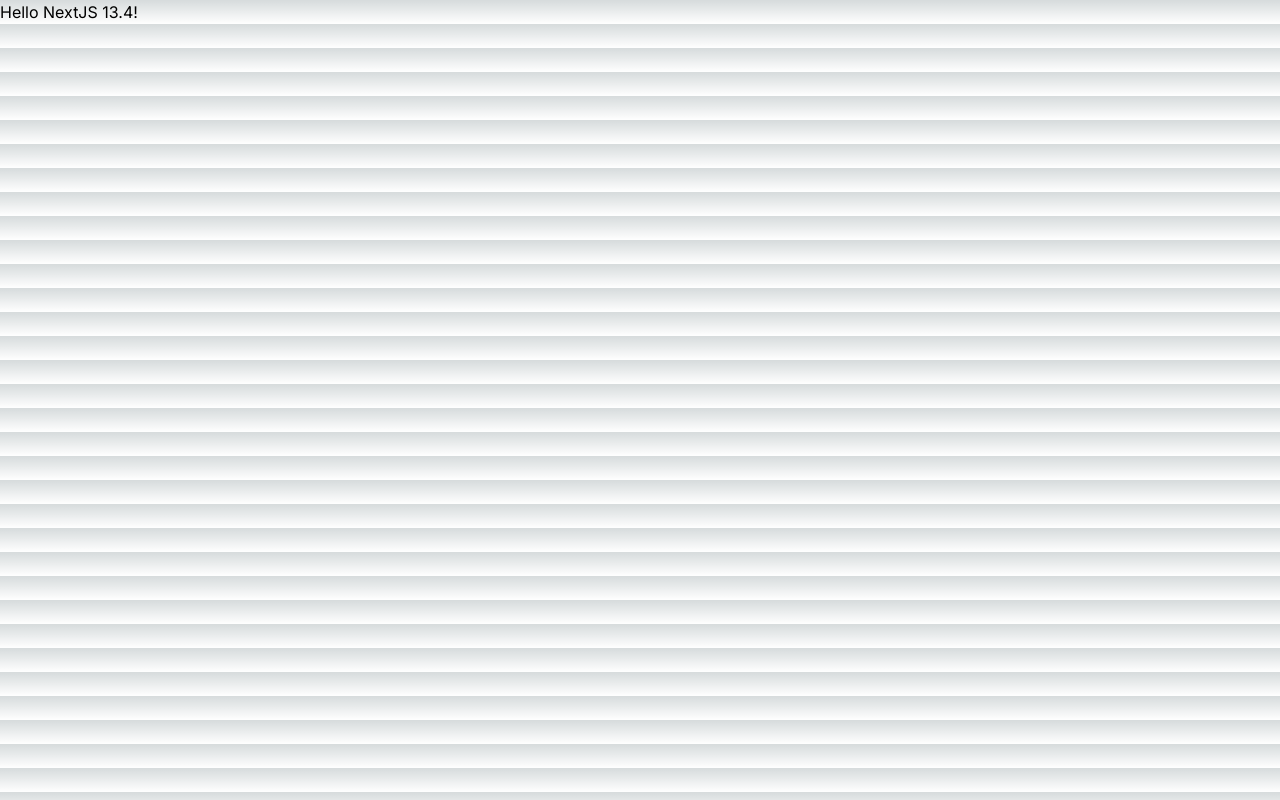
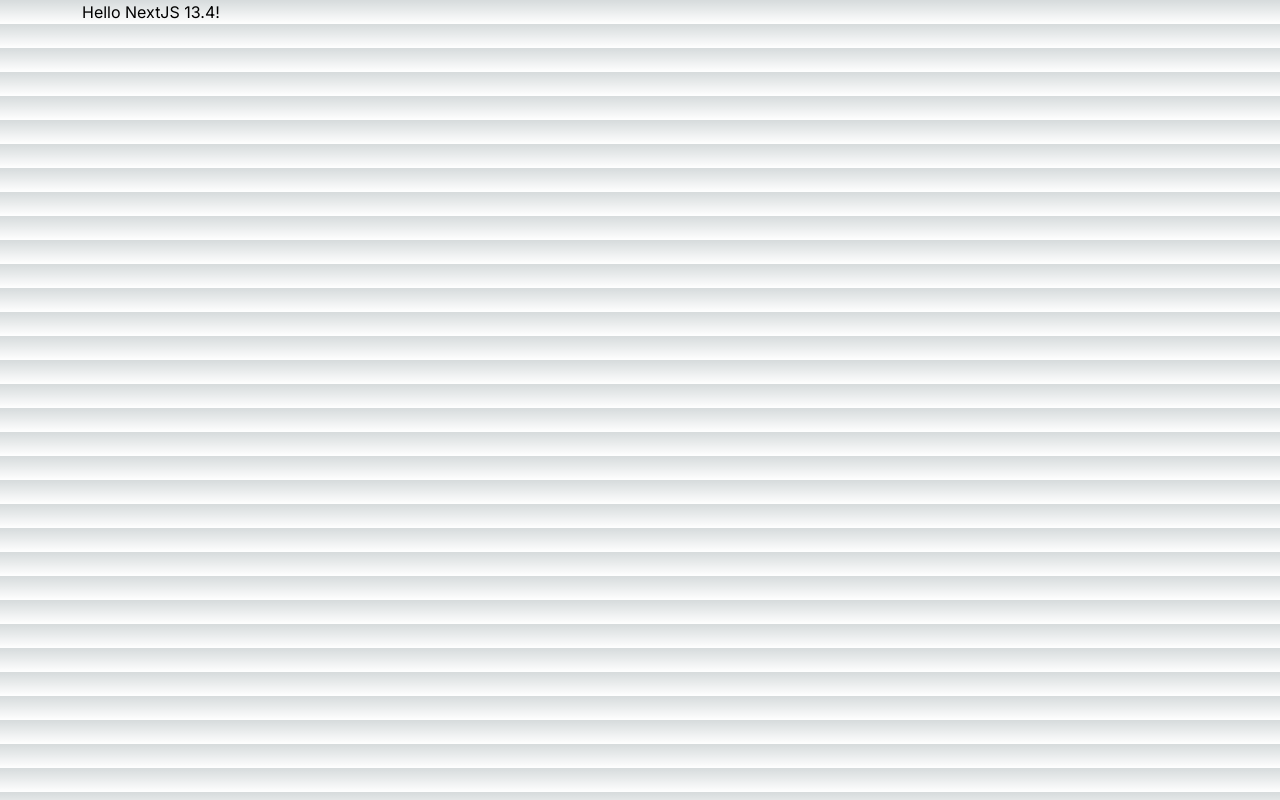
Before and after one commit to bitdern/ts-cache-tut, a Next.js app: page /hello in a window 1280 px wide. Built offline with nearby package versions, Linux system fonts and the light colour scheme.

Commit message:
tinkering with server side and client side components

```diff
--- a/src/app/layout.tsx
+++ b/src/app/layout.tsx
@@ -1,6 +1,7 @@
 import "bootstrap/dist/css/bootstrap.min.css";
 import "./globals.css";
 import { Inter } from "next/font/google";
+import { Container } from "@/components/bootstrap";
 
 const inter = Inter({ subsets: ["latin"] });
 
@@ -17,7 +18,9 @@
 }) {
   return (
     <html lang="en">
-      <body className={inter.className}>{children}</body>
+      <body className={inter.className}>
+        <Container>{children}</Container>
+      </body>
     </html>
   );
 }
--- /dev/null
+++ b/src/components/bootstrap.tsx
@@ -0,0 +1,3 @@
+"use client";
+
+export { Container, SSRProvider, Alert, Spinner } from "react-bootstrap";
```
Also changed, not shown: src/app/page.tsx (+4 -4 lines).
